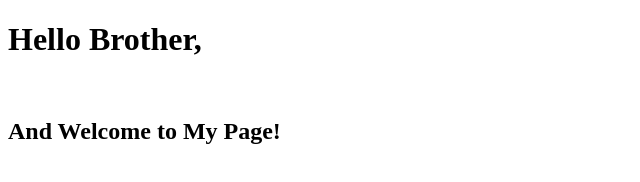
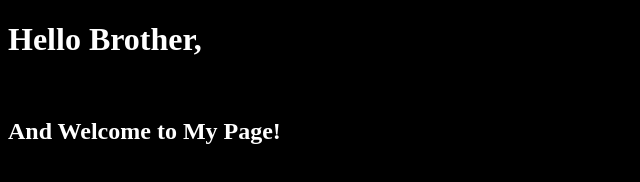
Before and after one commit to jbur4556/JoshBurt.Info, a plain HTML site: page Public_html/index.html in a window 1280 px wide. Shown: the whole page, without its empty margins (0-640 px from the left). Drawn offline with Linux system fonts and the light colour scheme.

Commit message:
added css file

```diff
--- /dev/null
+++ b/Public_html/css/index.css
@@ -0,0 +1,5 @@
+body
+{
+	background: black;
+	color: white;
+}
--- a/index.html
+++ b/Public_html/index.html
@@ -4,8 +4,8 @@
 	<meta charset = "utf-8">
 	<title>Josh Burt</title>
 	<meta name = "description" content = "Josh Burt's Portfolio Page">
+	<link type = "text/css" rel = "stylesheet" href = "css/index.css">
 	<!--
-	<link type = "text/css" rel = "stylesheet" href = "index.css">
 	<script src="index.js"></script>
 	-->
 </head>
```
